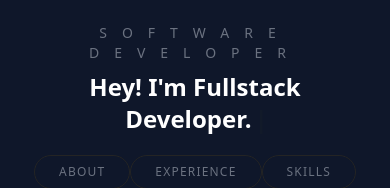
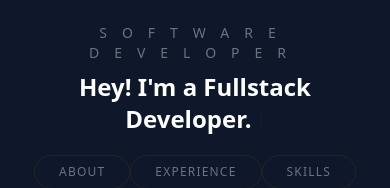
Before and after one commit to RinkeshRana/Portfolio, a Next.js app: page / in a window 390 px wide. Shown: the part 415-603 px from the top of the page. Built offline with nearby package versions, Linux system fonts and the light colour scheme.

Commit message:
more responsive queries

```diff
--- a/components/Hero.tsx
+++ b/components/Hero.tsx
@@ -8,7 +8,7 @@ type Props = {};
 
 function Hero({}: Props) {
   const [text, count] = useTypewriter({
-    words: ["Rinkesh.", "Fullstack Developer.", "Open Source Enthusiast."],
+    words: ["Rinkesh.", "a Fullstack Developer.", "an Open Source Enthusiast."],
     loop: 0,
     deleteSpeed: 50,
     typeSpeed: 100,
--- a/components/Projects.tsx
+++ b/components/Projects.tsx
@@ -69,11 +69,11 @@ function Projects({}: Props) {
             >
               <motion.img
                 initial={{
-                  y: -300,
+                  y: -50,
                   opacity: 0,
                 }}
                 transition={{
-                  duration: 1.2,
+                  duration: 1.0,
                 }}
                 whileInView={{
                   y: 0,
```
